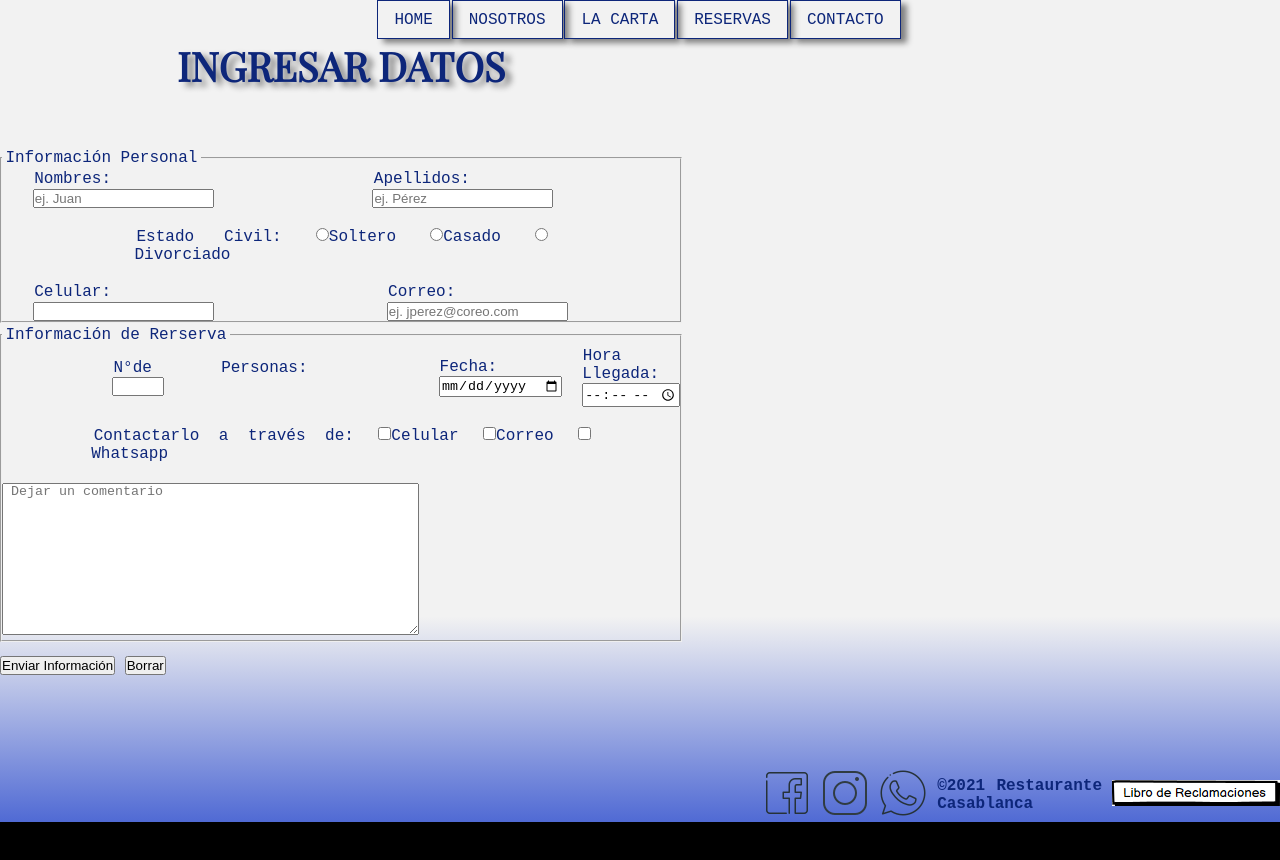
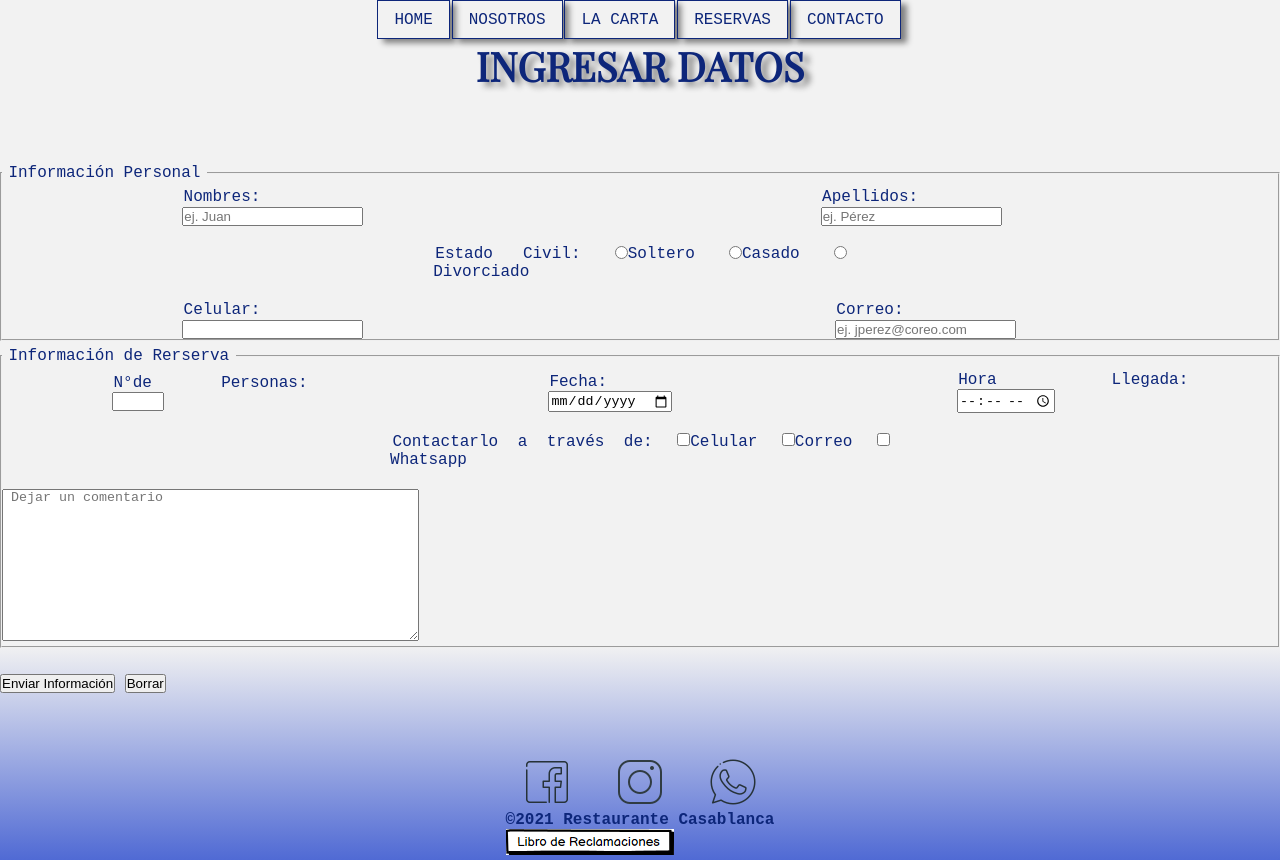
Before and after one commit to afranciax2/restaurante, a website: page pages/reservas.html in a window 1280 px wide. Before the commit the page ends 822 px from the top, so only its background shows below. Drawn offline with nearby package versions, Linux system fonts and the light colour scheme.

Commit message:
251121 Se corrige grid del archivo reservas.html

```diff
--- a/pages/reservas.html
+++ b/pages/reservas.html
@@ -131,7 +131,7 @@
 
         <!-- Sección 03 / Pie de página -->
 
-        <footer class="footer">
+        <footer class="reservas__footer">
             <div class="footer__redes footer__redes--grid">
 
                 <div class="footer__facebook scaleFooter transicion">
--- a/scss/_reservas.scss
+++ b/scss/_reservas.scss
@@ -1,6 +1,7 @@
 $reservasMap:(
     titulo: titulo,
-    formulario: formulario
+    formulario: formulario,
+    footer: footer
 );
 
 $infoPersonalMap:(
--- a/scss/estilo.scss
+++ b/scss/estilo.scss
@@ -239,7 +239,8 @@ hr{
     display: grid;
     grid-template-areas:
     "titulo"
-    "formulario";
+    "formulario"
+    "footer";
     grid-template-columns: 1fr;
     grid-column-gap: 40px;
     grid-row-gap: 40px;
```
Also changed, not shown: pages/contacto.html (+3 -0 lines), styles/estilo.css.
